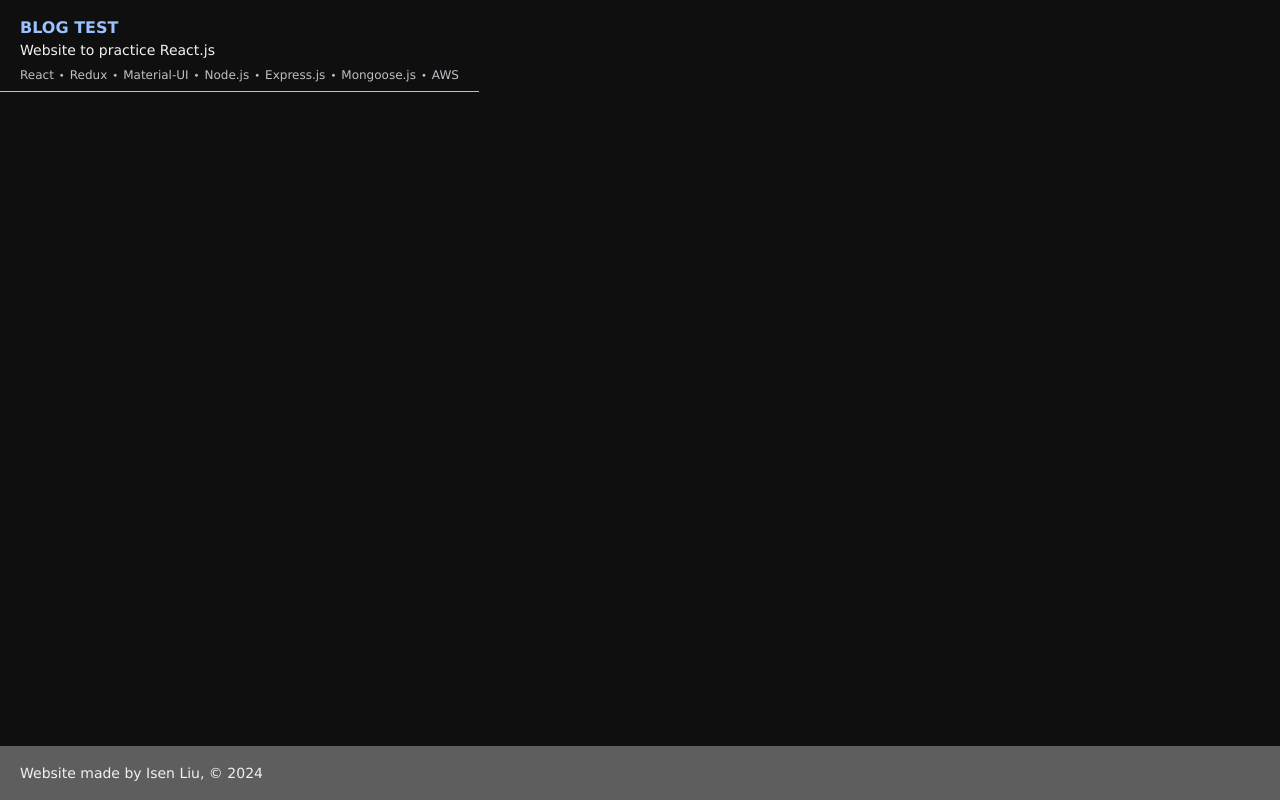
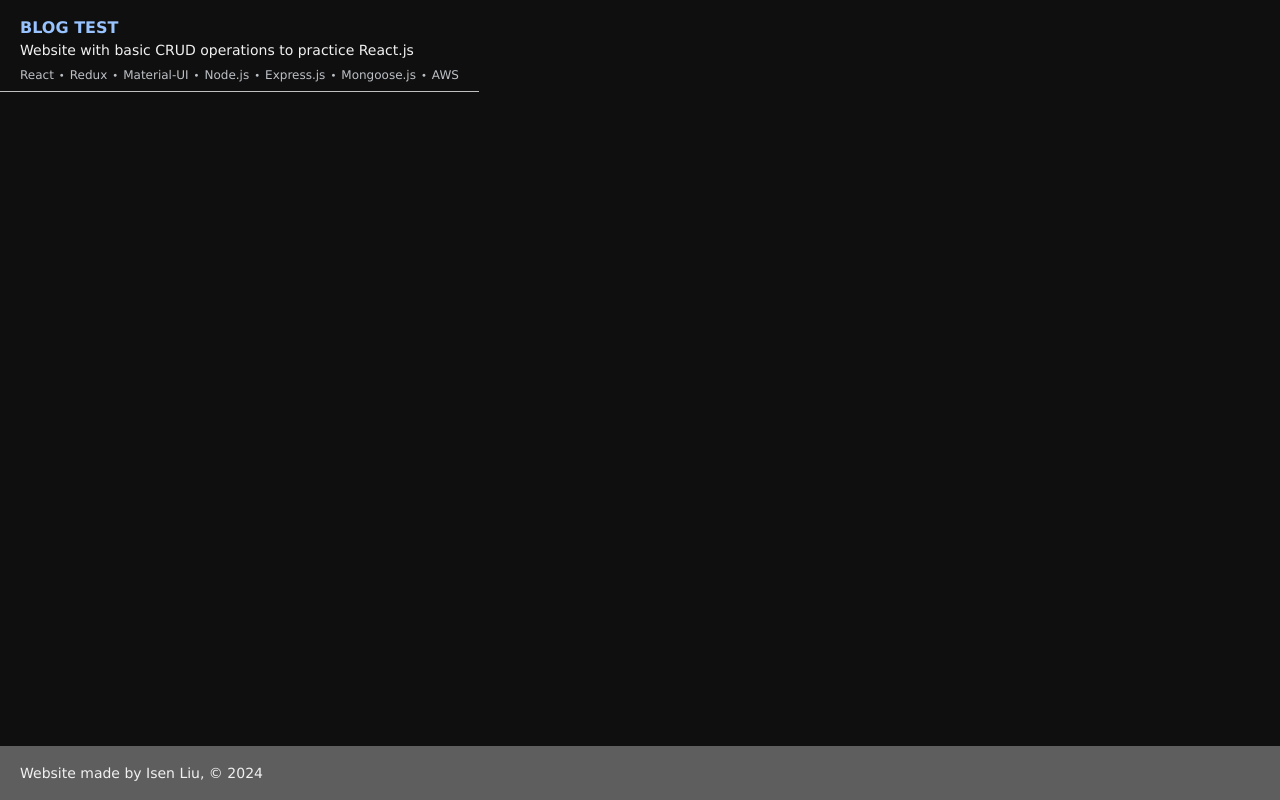
Before and after one commit to isenabel/portfolio, a plain HTML site: page websites.html in a window 1280 px wide. Drawn offline with Linux system fonts and the light colour scheme.

Commit message:
update website copy

```diff
--- a/websites.html
+++ b/websites.html
@@ -15,7 +15,7 @@
     <div class="websitesCont">
       <a href="https://isenliu-reactpractice.netlify.app/" target="_blank" rel="noopener noreferrer external" class="links">
         <h2>BLOG TEST</h2>
-        <p>Website to practice React.js</p>
+        <p>Website with basic CRUD operations to practice React.js </p>
         <div class="tags">
           <ul>
             <li>React</li>
```
